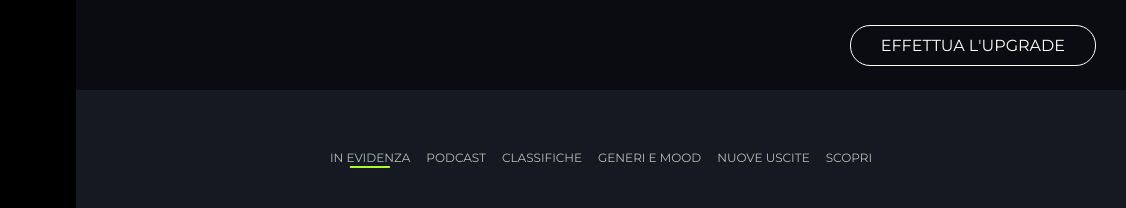
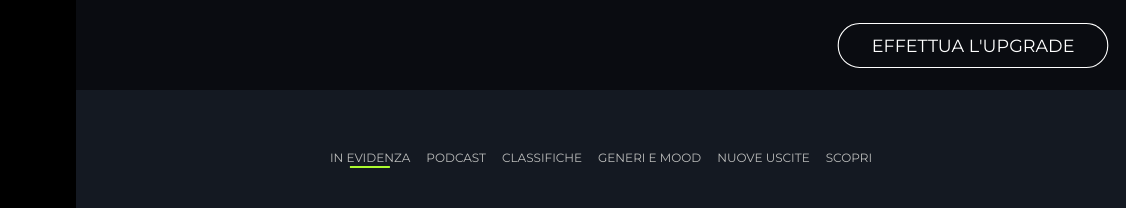
Before and after one commit to Christian-Beninati/html-css-spotifyweb, a plain HTML site: page index.html in a window 1280 px wide. In both pictures the pointer is over the link "EFFETTUA L'UPGRADE". Shown: the top 208 px of the page, 154-1280 px from the left. Drawn offline with Linux system fonts and the light colour scheme.

Commit message:
bonus-call-to-action-button

```diff
--- a/css/style.css
+++ b/css/style.css
@@ -201,6 +201,11 @@ header {
   border: 1px solid white;
   padding: 10px 30px;
   border-radius: 20px;
+  transition: transform 0.5s ease;
+}
+/* hover */
+.wh-button:hover {
+  transform: scale(1.1);
 }
 
 .main-content {
```
